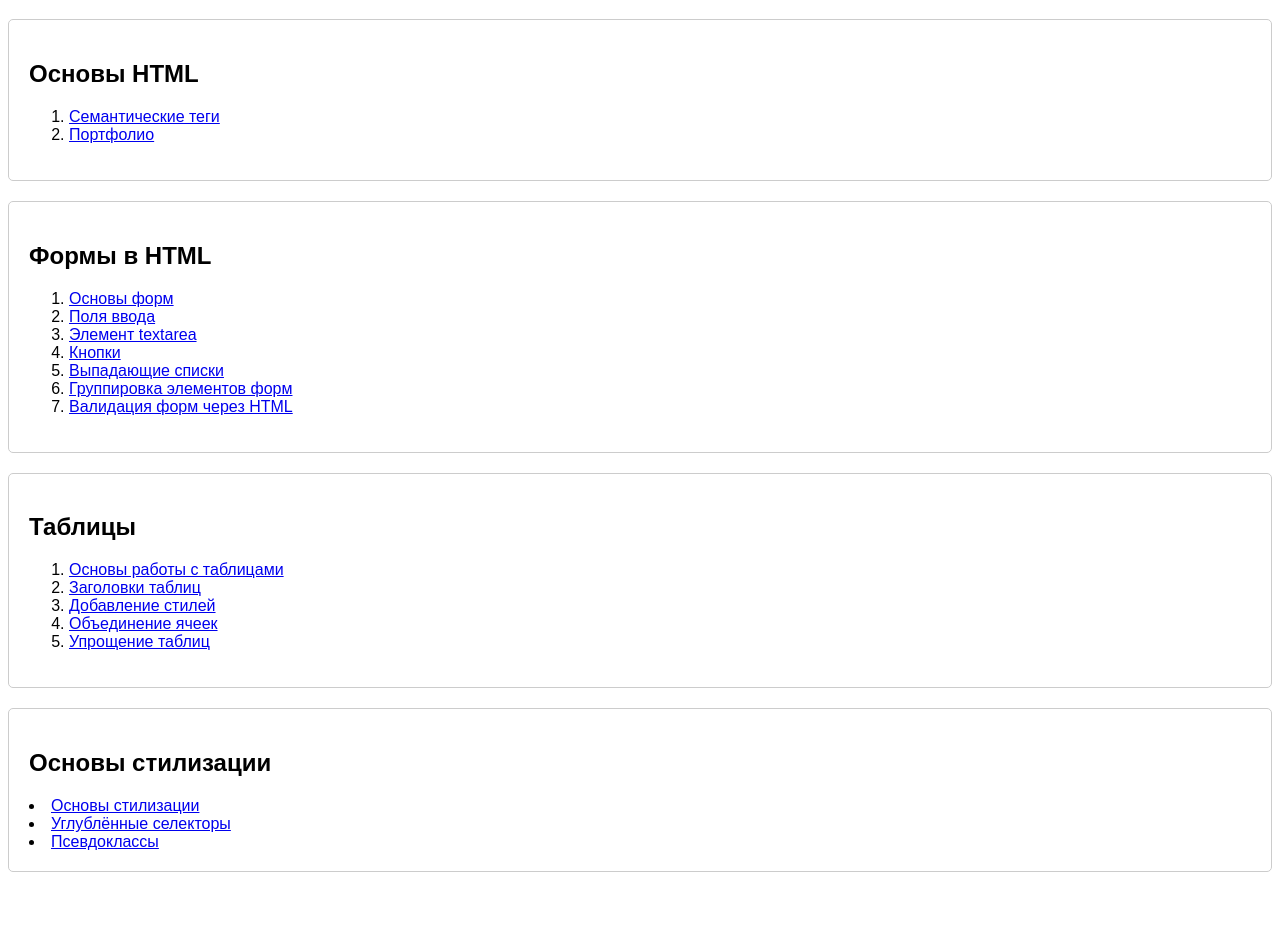
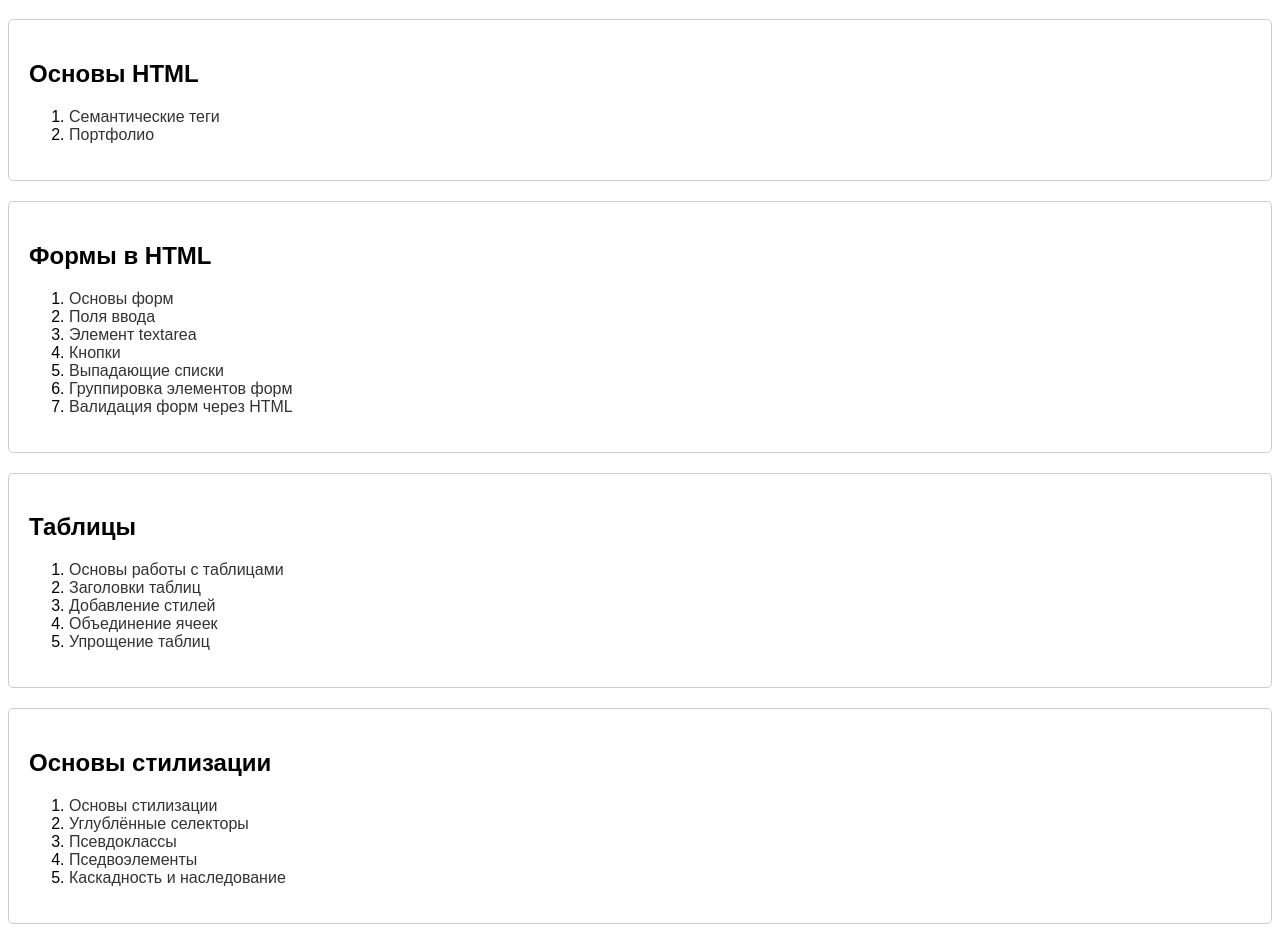
Before and after one commit to AndrewSkow11/FrontCode, a plain HTML site: page index.html in a window 1280 px wide. Shown: the part 61-1005 px from the top of the page. Before the commit the page ends 953 px from the top, so only its background shows below. Drawn offline with Linux system fonts and the light colour scheme.

Commit message:
css_learning25percents

```diff
--- a/index.html
+++ b/index.html
@@ -20,55 +20,61 @@
         text-align: center;
       }
 
+      a {
+        text-decoration: none;
+        color: #333;
+      }
 
+      a:hover {
+        background-color: lightblue;
+        font-size: 120%;
+      }
     </style>
   </head>
   <body>
-
     <h1>Frontend Developer</h1>
 
     <div class="module">
       <h2>Основы HTML</h2>
       <ol>
-        <li><a href="semantic_tags.html">Cемантические теги</a></li>
-        <li><a href="portfolio.html">Портфолио</a></li>
+        <li><a href="html/semantic_tags.html">Cемантические теги</a></li>
+        <li><a href="html/portfolio.html">Портфолио</a></li>
       </ol>
     </div>
 
     <div class="module">
       <h2>Формы в HTML</h2>
       <ol>
-        <li><a href="basic_forms.html">Основы форм</a></li>
-        <li><a href="input.html">Поля ввода</a></li>
-        <li><a href="textarea.html">Элемент textarea</a></li>
-        <li><a href="buttons.html">Кнопки</a></li>
-        <li><a href="dropdownlists.html">Выпадающие списки</a></li>
-        <li><a href="formelements.html">Группировка элементов форм</a></li>
-        <li><a href="validation.html">Валидация форм через HTML</a></li>
+        <li><a href="html/basic_forms.html">Основы форм</a></li>
+        <li><a href="html/input.html">Поля ввода</a></li>
+        <li><a href="html/textarea.html">Элемент textarea</a></li>
+        <li><a href="html/buttons.html">Кнопки</a></li>
+        <li><a href="html/dropdownlists.html">Выпадающие списки</a></li>
+        <li><a href="html/formelements.html">Группировка элементов форм</a></li>
+        <li><a href="html/validation.html">Валидация форм через HTML</a></li>
       </ol>
     </div>
 
     <div class="module">
-        <h2>Таблицы</h2>
-        <ol>
-            <li><a href="basic_tables.html">Основы работы с таблицами</a></li>
-            <li><a href="table_headers.html">Заголовки таблиц</a></li>
-            <li><a href="tables_styles.html">Добавление стилей</a></li>
-            <li><a href="cells.html">Объединение ячеек</a></li>
-            <li><a href="simple_table.html">Упрощение таблиц</a></li>
-        </ol>
+      <h2>Таблицы</h2>
+      <ol>
+        <li><a href="html/basic_tables.html">Основы работы с таблицами</a></li>
+        <li><a href="html/table_headers.html">Заголовки таблиц</a></li>
+        <li><a href="html/tables_styles.html">Добавление стилей</a></li>
+        <li><a href="html/cells.html">Объединение ячеек</a></li>
+        <li><a href="html/simple_table.html">Упрощение таблиц</a></li>
+      </ol>
     </div>
 
     <div class="module">
       <h2>Основы стилизации</h2>
-      <li><a href="basic_style.html">Основы стилизации</a></li>
-      <li><a href="more_selectors.html">Углублённые селекторы</a></li>
-      <li><a href="pseudoclasses.html">Псевдоклассы</a></li>
+      <ol>
+        <li><a href="html/basic_style.html">Основы стилизации</a></li>
+        <li><a href="html/more_selectors.html">Углублённые селекторы</a></li>
+        <li><a href="html/pseudoclasses.html">Псевдоклассы</a></li>
+        <li><a href="html/pseudo_elements.html">Пседвоэлементы</a></li>
+        <li><a href="css/cascading.html">Каскадность и наследование</a></li>
+      </ol>
     </div>
-
-
-
-
-
   </body>
 </html>
```
Also changed, not shown: css/cascading.html (added, +11 -0 lines), html/pseudo_elements.html (added, +62 -0 lines), html/pseudoclasses.html (renamed from pseudoclasses.html, +2 -2 lines), html/basic_forms.html (renamed from basic_forms.html), html/basic_style.html (renamed from basic_style.html), html/basic_tables.html (renamed from basic_tables.html), html/buttons.html (renamed from buttons.html), html/cells.html (renamed from cells.html), html/dropdownlists.html (renamed from dropdownlists.html), html/formelements.html (renamed from formelements.html), html/input.html (renamed from input.html), html/more_selectors.html (renamed from more_selectors.html), html/portfolio.html (renamed from portfolio.html), html/semantic_tags.html (renamed from semantic_tags.html), 5 more files.
